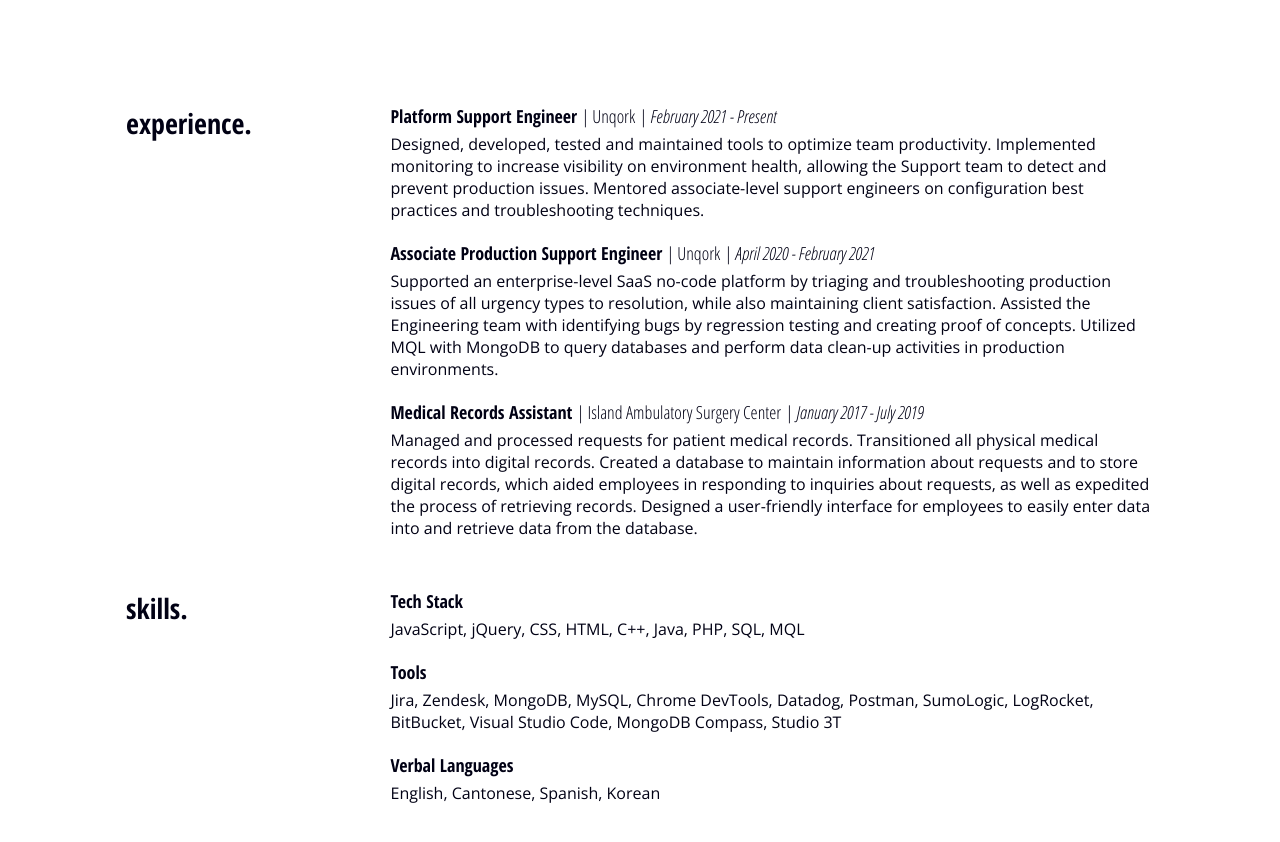
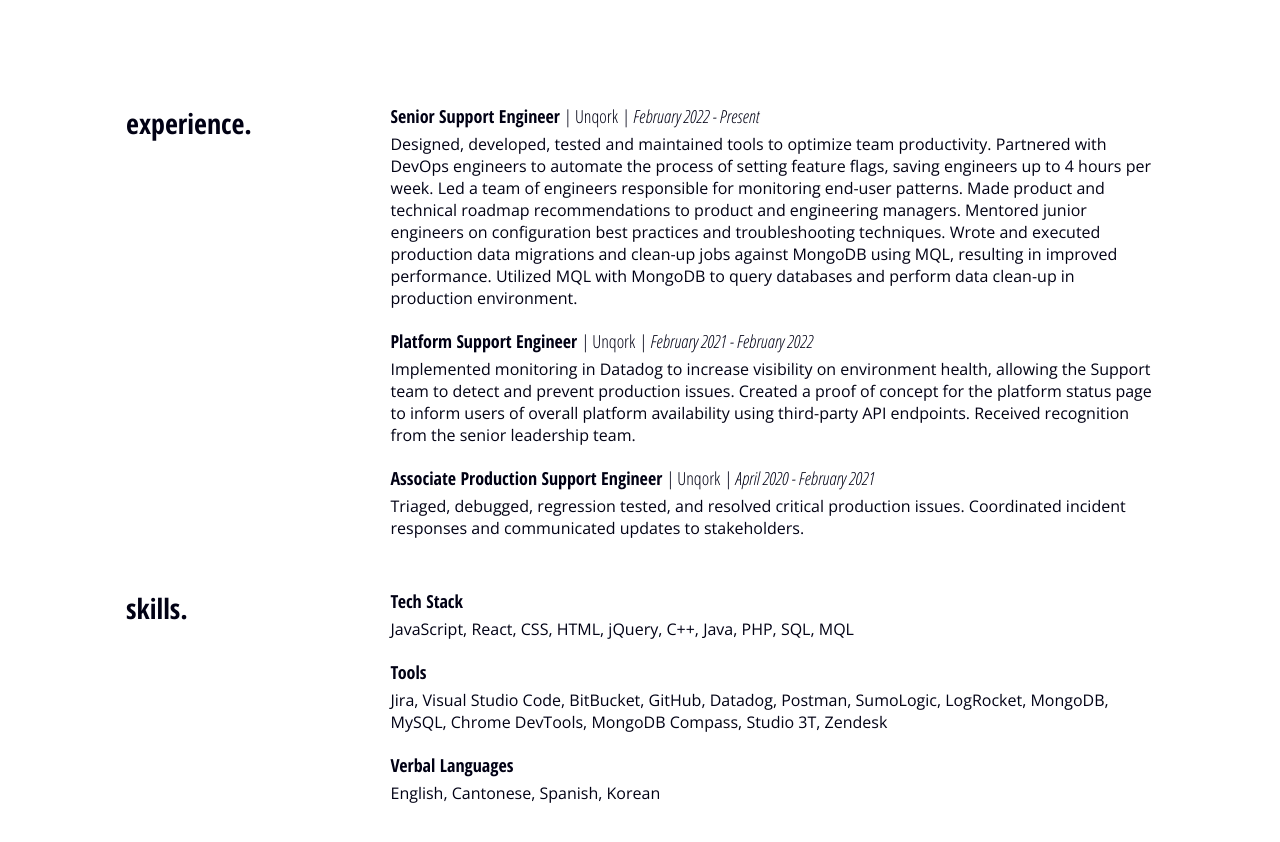
Before and after one commit to sherly-zheng/sherly-zheng.github.io, a plain HTML site: page index.html in a window 1280 px wide. Shown: the part 1053-1895 px from the top of the page. Drawn offline with nearby package versions, Linux system fonts and the light colour scheme.

Commit message:
Update index.html

```diff
--- a/index.html
+++ b/index.html
@@ -47,7 +47,7 @@
 							<div class="contact__container" type="button">
 								<i class="contact__icon fab fa-github"></i>
 								<span class="contact__text">
-									<input class="contact__input" type="text" readonly="true" value="github.com/szheng104">
+									<input class="contact__input" type="text" readonly="true" value="github.com/sherly-zheng">
 									<button class="contact__copy" onclick="copy(this)"><i class="far fa-clipboard"></i></button>
 								</span>
 							</div>
@@ -103,14 +103,26 @@
 					<ul class="resume__list col-9">
 						<li class="resume__item item">
 							<h3 class="item__title title">
+								<span class="title__part title__part--bold">Senior Support Engineer</span>
+								<span class="title__divider"> | </span>
+								<span class="title__part title__part--light">Unqork</span>
+								<span class="title__divider"> | </span>
+								<span class="title__part title__part--light title__part--italic">February 2022 - Present</span>
+							</h3>
+							<span class="item__text">
+								Designed, developed, tested and maintained tools to optimize team productivity. Partnered with DevOps engineers to automate the process of setting feature flags, saving engineers up to 4 hours per week. Led a team of engineers responsible for monitoring end-user patterns. Made product and technical roadmap recommendations to product and engineering managers. Mentored junior engineers on configuration best practices and troubleshooting techniques. Wrote and executed production data migrations and clean-up jobs against MongoDB using MQL, resulting in improved performance. Utilized MQL with MongoDB to query databases and perform data clean-up in production environment.
+							</span>
+						</li>
+						<li class="resume__item item">
+							<h3 class="item__title title">
 								<span class="title__part title__part--bold">Platform Support Engineer</span>
 								<span class="title__divider"> | </span>
 								<span class="title__part title__part--light">Unqork</span>
 								<span class="title__divider"> | </span>
-								<span class="title__part title__part--light title__part--italic">February 2021 - Present</span>
+								<span class="title__part title__part--light title__part--italic">February 2021 - February 2022</span>
 							</h3>
 							<span class="item__text">
-								Designed, developed, tested and maintained tools to optimize team productivity. Implemented monitoring to increase visibility on environment health, allowing the Support team to detect and prevent production issues. Mentored associate-level support engineers on configuration best practices and troubleshooting techniques.
+								Implemented monitoring in Datadog to increase visibility on environment health, allowing the Support team to detect and prevent production issues. Created a proof of concept for the platform status page to inform users of overall platform availability using third-party API endpoints. Received recognition from the senior leadership team.
 							</span>
 						</li>
 						<li class="resume__item item">
@@ -122,19 +134,7 @@
 								<span class="title__part title__part--light title__part--italic">April 2020 - February 2021</span>
 							</h3>
 							<span class="item__text">
-								Supported an enterprise-level SaaS no-code platform by triaging and troubleshooting production issues of all urgency types to resolution, while also maintaining client satisfaction. Assisted the Engineering team with identifying bugs by regression testing and creating proof of concepts. Utilized MQL with MongoDB to query databases and perform data clean-up activities in production environments.
-							</span>
-						</li>
-						<li class="resume__item item">
-							<h3 class="item__title title">
-								<span class="title__part title__part--bold">Medical Records Assistant</span>
-								<span class="title__divider"> | </span>
-								<span class="title__part title__part--light">Island Ambulatory Surgery Center</span>
-								<span class="title__divider"> | </span>
-								<span class="title__part title__part--light title__part--italic">January 2017 - July 2019</span>
-							</h3>
-							<span class="item__text">
-								Managed and processed requests for patient medical records. Transitioned all physical medical records into digital records. Created a database to maintain information about requests and to store digital records, which aided employees in responding to inquiries about requests, as well as expedited the process of retrieving records. Designed a user-friendly interface for employees to easily enter data into and retrieve data from the database.
+								Triaged, debugged, regression tested, and resolved critical production issues. Coordinated incident responses and communicated updates to stakeholders.
 							</span>
 						</li>
 					</ul>
@@ -144,9 +144,9 @@
 					<ul class="resume__list col-9">
 						<li class="resume__item item">
 							<h3 class="item__title">Tech Stack</h3>
-							<span class="item__text">JavaScript, jQuery, CSS, HTML, C++, Java, PHP, SQL, MQL</span>
+							<span class="item__text">JavaScript, React, CSS, HTML, jQuery, C++, Java, PHP, SQL, MQL</span>
 							<h3 class="item__title">Tools</h3>
-							<span class="item__text">Jira, Zendesk, MongoDB, MySQL, Chrome DevTools, Datadog, Postman, SumoLogic, LogRocket, BitBucket, Visual Studio Code, MongoDB Compass, Studio 3T</span>
+							<span class="item__text">Jira, Visual Studio Code, BitBucket, GitHub, Datadog, Postman, SumoLogic, LogRocket, MongoDB, MySQL, Chrome DevTools, MongoDB Compass, Studio 3T, Zendesk</span>
 							<h3 class="item__title">Verbal Languages</h3>
 							<span class="item__text">English, Cantonese, Spanish, Korean</span>
 						</li>
```
